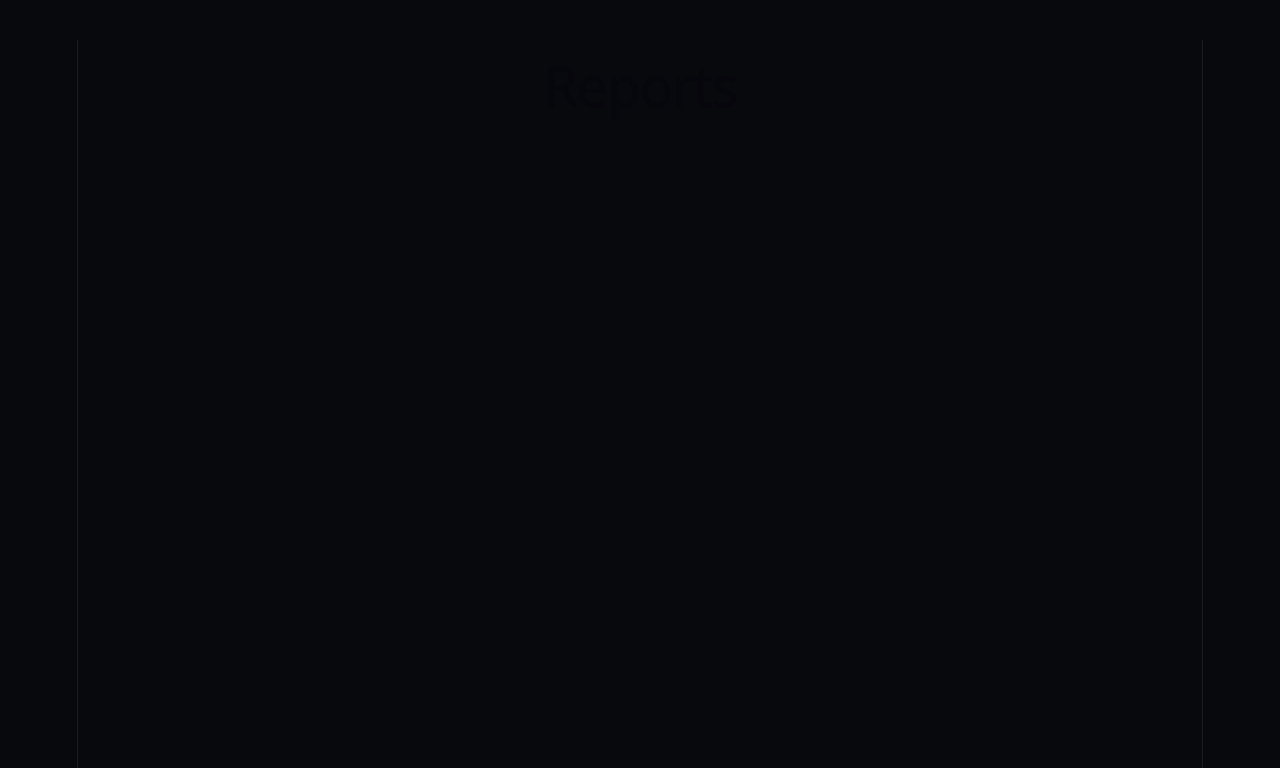
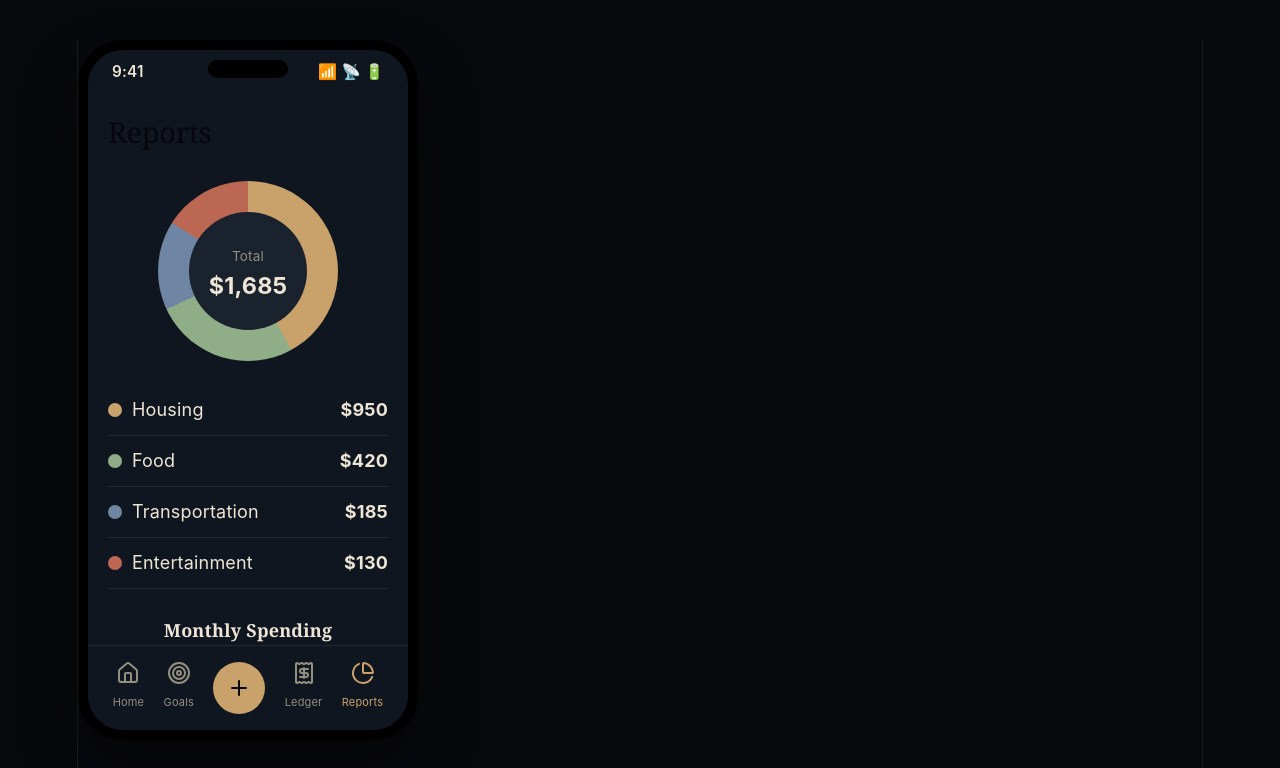
Before and after one commit to Trotter84/Personal-Finance-Tracker, a React (Vite) app: page /reports in a window 1280 px wide. Shown: the top 768 px of the page. Built offline with nearby package versions, Linux system fonts and the light colour scheme.

Commit message:
more files

```diff
--- /dev/null
+++ b/src/components/charts/DonutChart.css
@@ -0,0 +1,41 @@
+.donutContainer {
+    display: flex;
+    justify-content: center;
+    margin: 24px 0;
+}
+
+.donut {
+    width: 180px;
+    height: 180px;
+    border-radius: 50%;
+    background: conic-gradient(
+            #C9A16B 0 42%,
+            #8FAE87 42% 68%,
+            #6E86A3 68% 84%,
+            #BC6753 84% 100%
+    );
+    display: flex;
+    align-items: center;
+    justify-content: center;
+}
+
+.donutCenter {
+    width: 118px;
+    height: 118px;
+    border-radius: 50%;
+    background: var(--paper);
+    display: flex;
+    flex-direction: column;
+    justify-content: center;
+    align-items: center;
+}
+
+.donutCenter span {
+    font-size: .75rem;
+    color: var(--muted);
+}
+
+.donutCenter strong {
+    font-size: 1.3rem;
+    margin-top: 4px;
+}
--- /dev/null
+++ b/src/components/charts/LegendRow.css
@@ -0,0 +1,20 @@
+.legendRow {
+    display: flex;
+    justify-content: space-between;
+    align-items: center;
+    padding: 12px 0;
+    border-bottom: 1px solid var(--border);
+}
+
+.legendLeft {
+    display: flex;
+    align-items: center;
+    gap: 10px;
+}
+
+.legendColor {
+    width: 14px;
+    height: 14px;
+    border-radius: 50%;
+    display: inline-block;
+}
--- /dev/null
+++ b/src/components/charts/LegendRow.jsx
@@ -0,0 +1,24 @@
+import "./LegendRow.css";
+
+
+export default function LegendRow({
+                                      color,
+                                      label,
+                                      amount
+                                  }) {
+
+    return (
+        <div className="legendRow">
+            <div className="legendLeft">
+                <span
+                    className="legendColor"
+                    style={{background: color}}
+                />
+                {label}
+            </div>
+            <strong>
+                ${amount}
+            </strong>
+        </div>
+    );
+}
--- /dev/null
+++ b/src/components/charts/TrendChart.css
@@ -0,0 +1,27 @@
+.trendChart {
+    display: flex;
+    justify-content: space-between;
+    align-items: flex-end;
+    height: 220px;
+    margin-top: 26px;
+    padding: 0 10px;
+}
+
+.barColumn {
+    display: flex;
+    flex-direction: column;
+    align-items: center;
+    gap: 10px;
+}
+
+.bar {
+    width: 26px;
+    border-radius: 12px 12px 0 0;
+    background: var(--gold);
+    transition: .3s;
+}
+
+.barColumn span {
+    font-size: .75rem;
+    color: var(--muted);
+}
--- /dev/null
+++ b/src/components/charts/TrendChart.jsx
@@ -0,0 +1,29 @@
+import "./TrendChart.css";
+import {monthlyTrend} from "../../data/reports";
+
+
+export default function TrendChart() {
+
+    const max = Math.max(...monthlyTrend.map(x => x.amount));
+
+    return (
+        <div className="trendChart">
+            {
+                monthlyTrend.map(month => (
+                    <div
+                        key={month.month}
+                        className="barColumn"
+                    >
+                        <div
+                            className="bar"
+                            style={{
+                                height: `${(month.amount / max) * 180}px`
+                            }}>
+                        </div>
+                        <span>{month.month}</span>
+                    </div>
+                ))
+            }
+        </div>
+    );
+}
--- /dev/null
+++ b/src/pages/Reports.css
@@ -0,0 +1,10 @@
+.reportLegend {
+    margin-top: 10px;
+}
+
+.chartTitle {
+    margin-top: 28px;
+    margin-bottom: 8px;
+    font-size: 1rem;
+    font-family: Georgia, serif;
+}
--- a/src/pages/Reports.jsx
+++ b/src/pages/Reports.jsx
@@ -1,18 +1,44 @@
-import {useEffect} from "react";
+import DeviceFrame from "../components/layout/DeviceFrame";
+import StatusBar from "../components/layout/StatusBar";
+import BottomNav from "../components/navigation/BottomNav";
+
+import DonutChart from "../components/charts/DonutChart";
+import LegendRow from "../components/charts/LegendRow";
+import TrendChart from "../components/charts/TrendChart";
+
+import {spendingByCategory} from "../data/reports";
+
+import "./Reports.css";
 
 
 export default function Reports() {
 
-    useEffect(() => {
-        document.title = "Reports"
-    }, [])
-
-
     return (
-        <>
-            <div>
-                <h1>Reports</h1>
+        <DeviceFrame>
+            <StatusBar/>
+            <div className="screenBody">
+                <div className="pageHeader">
+                    <h2>Reports</h2>
+                </div>
+                <DonutChart/>
+                <div className="reportLegend">
+                    {
+                        spendingByCategory.map(item => (
+                            <LegendRow
+                                key={item.id}
+                                label={item.category}
+                                amount={item.amount}
+                                color={item.color}
+                            />
+                        ))
+                    }
+                </div>
+                <h3 className="chartTitle">
+                    Monthly Spending
+                </h3>
+                <TrendChart/>
             </div>
-        </>
-    )
+            <BottomNav/>
+        </DeviceFrame>
+    );
 }
```
